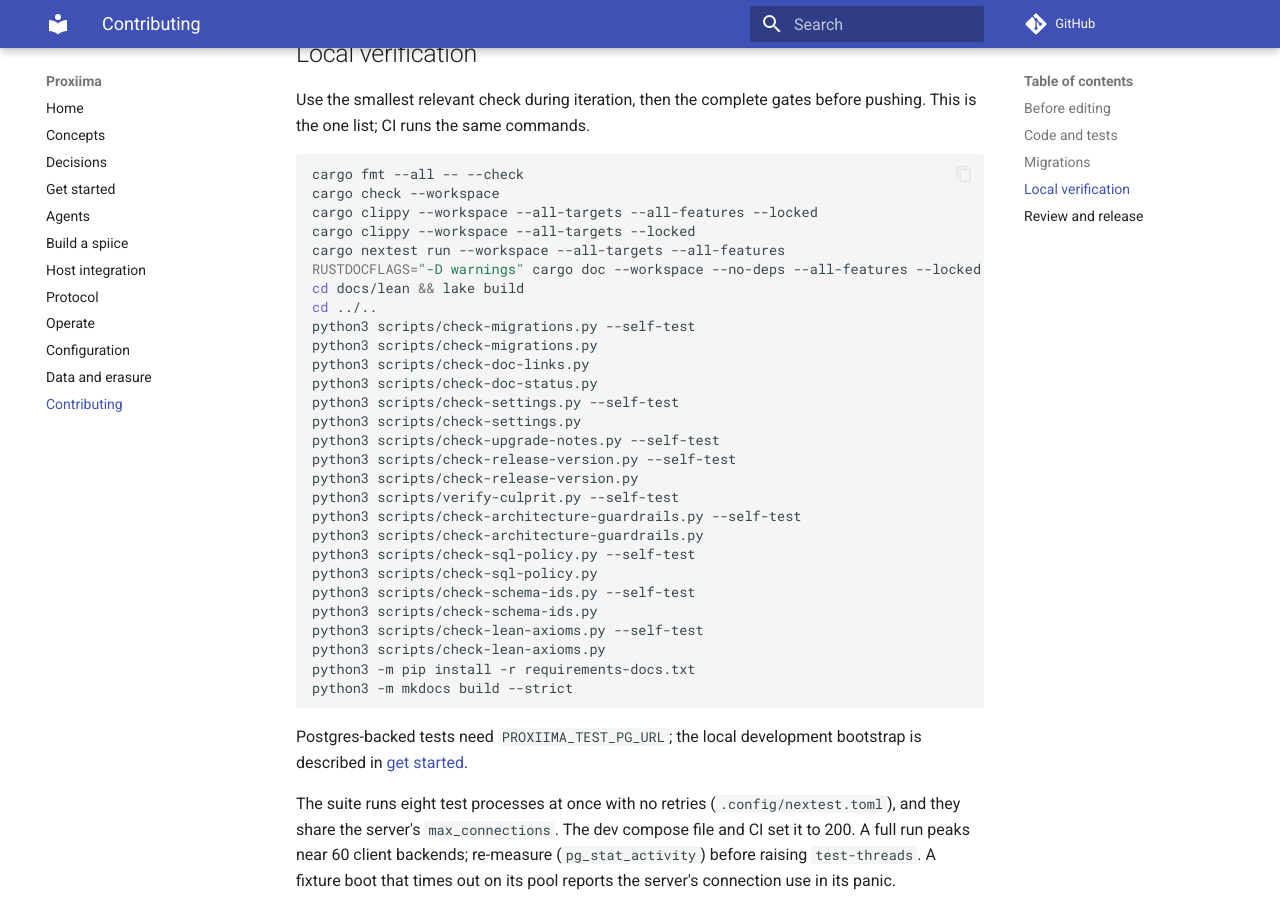
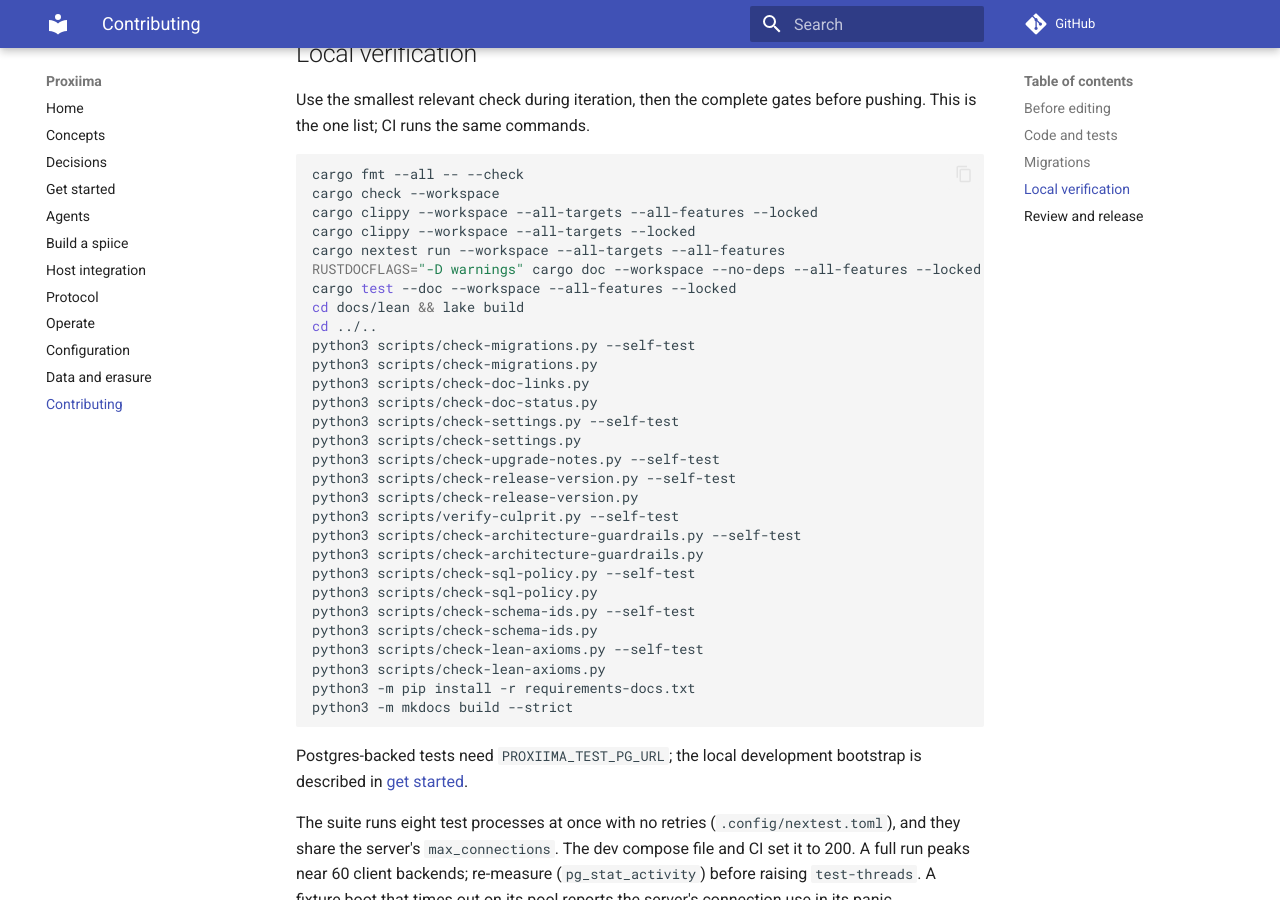
Before and after one commit to Aquilo-Solution-S/Proxima, an MkDocs documentation site: the page built from docs/contributing.md, in a window 1280 px wide and 900 px high, scrolled down 2134 px. Built offline with MkDocs 1.6.1 and Material for MkDocs 9.7.7, drawn with Linux system fonts in a browser that asks for light colours; comment, search, counter and statistics services are not loaded.

Commit message:
test(ci): execute workspace doctests
Run cargo test --doc alongside rustdoc and mirror it in the local gate list, so existing compile-fail API examples participate in Verify.

Tesla-Valve: Rustdoc executes the existing compiler-boundary proofs.
Co-Authored-By: Codex <noreply@openai.com>

```diff
--- a/docs/contributing.md
+++ b/docs/contributing.md
@@ -106,6 +106,7 @@ cargo clippy --workspace --all-targets --all-features --locked
 cargo clippy --workspace --all-targets --locked
 cargo nextest run --workspace --all-targets --all-features
 RUSTDOCFLAGS="-D warnings" cargo doc --workspace --no-deps --all-features --locked
+cargo test --doc --workspace --all-features --locked
 cd docs/lean && lake build
 cd ../..
 python3 scripts/check-migrations.py --self-test
```
Also changed, not shown: 1 other file.
